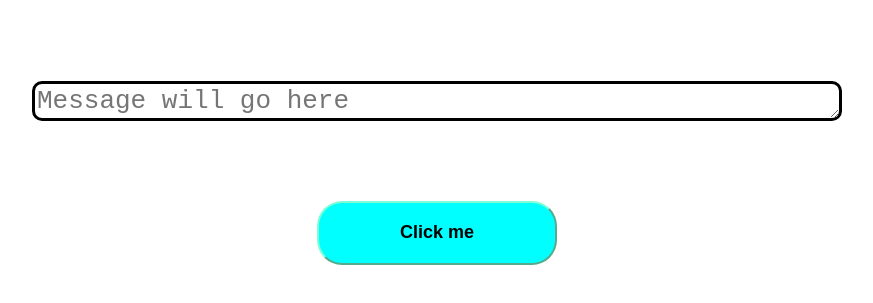
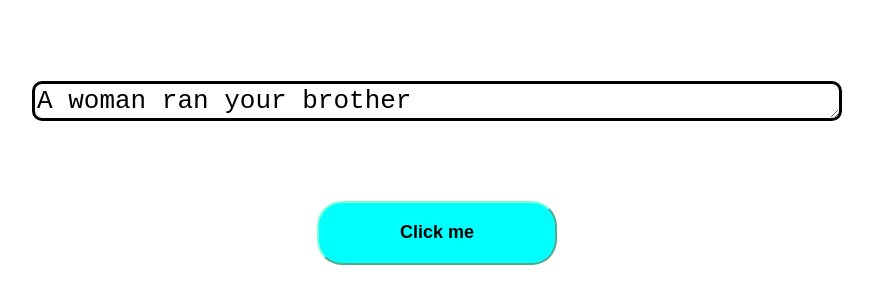
Before and after one commit to TobbsProjects/mixedMessages, a plain HTML site: page index.html in a window 1280 px wide. Both pictures are taken after a click on the button "Click me". Shown: the part 319-622 px from the top of the page, without its empty margins (203-1076 px from the left). Drawn offline with Linux system fonts and the light colour scheme.

Commit message:
Basic little app now

```diff
--- a/index.html
+++ b/index.html
@@ -6,10 +6,11 @@
     <meta name="viewport" content="width=device-width, initial-scale=1.0">
     <title>Mixed messages: When you can't think for yourself</title>
     <link rel="stylesheet" href="style.css">
+    <script src="main.js"></script>
 </head>
 <body>
     <h1>Push the button to get the message</h1>
     <textarea name="message" id="message" cols="100" rows="1" placeholder="Message will go here"></textarea>
-    <button>Click me</button>
+    <button type="button" onclick="mixedMessage()">Click me</button>
 </body>
 </html>
--- a/main.js
+++ b/main.js
@@ -1,15 +1,13 @@
 
 
 function mixedMessage() {
-    const verb = ['Yellow', 'Submarine', 'Boat', 'Fisherman'];
-    const subject = ['Fish', 'Joker', 'Trilliad', 'Mishmash'];
-    const static = ['Potatoes', 'Sallad', 'Tomatoes', 'Glorious'];
+    const subject = ['A man', 'You', 'I', 'He', 'She', 'A woman', 'The kid', 'Your sister', 'Your mom', 'Your dog', 'A fish', 'A dog', 'An ungreatful bastard', 'The hobo'];
+    const verb = ['missed', 'came late to', 'walked', 'smashed', 'played', 'DJ\'d', 'ran', 'ran to', 'hurried to', 'slowmo-walked', 'snailed', 'went'];
+    const object = ['the stripclub', 'the library', 'the ally', 'the kitchen', 'the woods', 'your sister', 'your mom', 'your dog', 'a fish', 'your brother', 'your daddy', 'the shit', 'the bathroom', 'the nasty booth'];
     //Assign output with three words
-    const wordOne = verb[Math.floor(Math.random()*4)];
-    const wordTwo = subject[Math.floor(Math.random()*4)];
-    const wordThree = static[Math.floor(Math.random()*4)];
+    const wordOne = subject[Math.floor(Math.random()*14)];
+    const wordTwo = verb[Math.floor(Math.random()*12)];
+    const wordThree = object[Math.floor(Math.random()*14)];
+    document.getElementById("message").innerHTML = `${wordOne} ${wordTwo} ${wordThree}`;
 
-    return `${wordOne} ${wordTwo} ${wordThree}`
 }
-
-console.log(mixedMessage());
```
